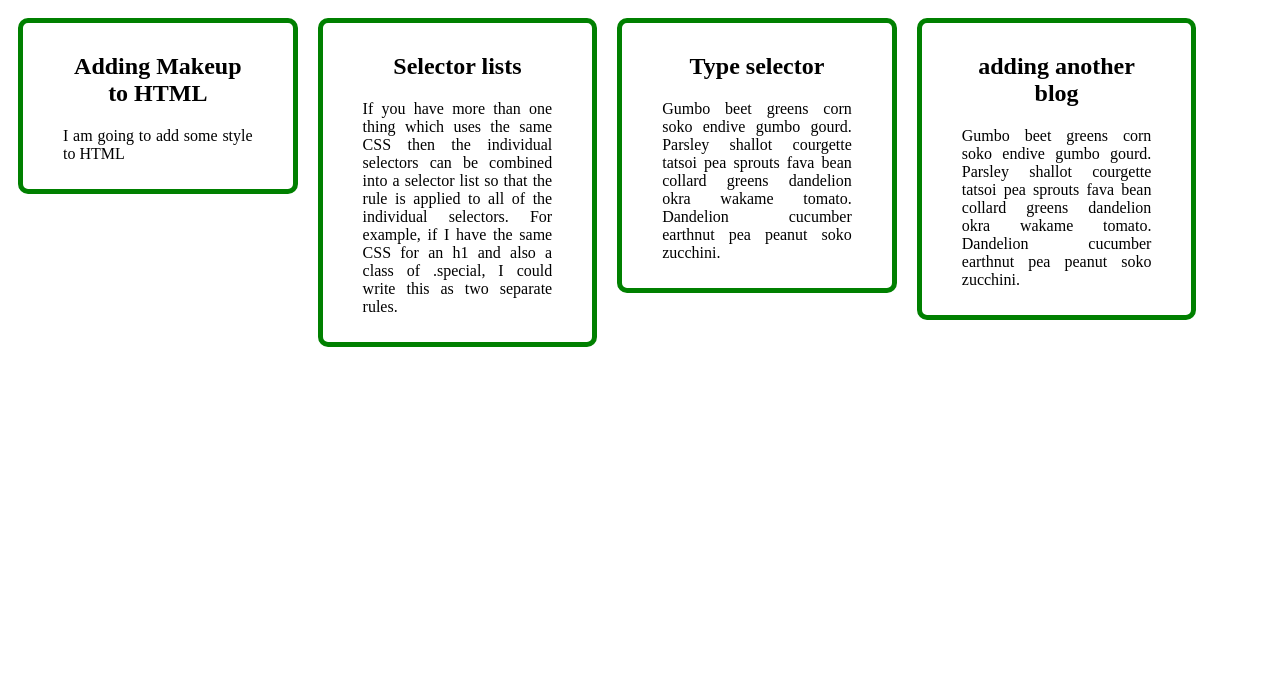
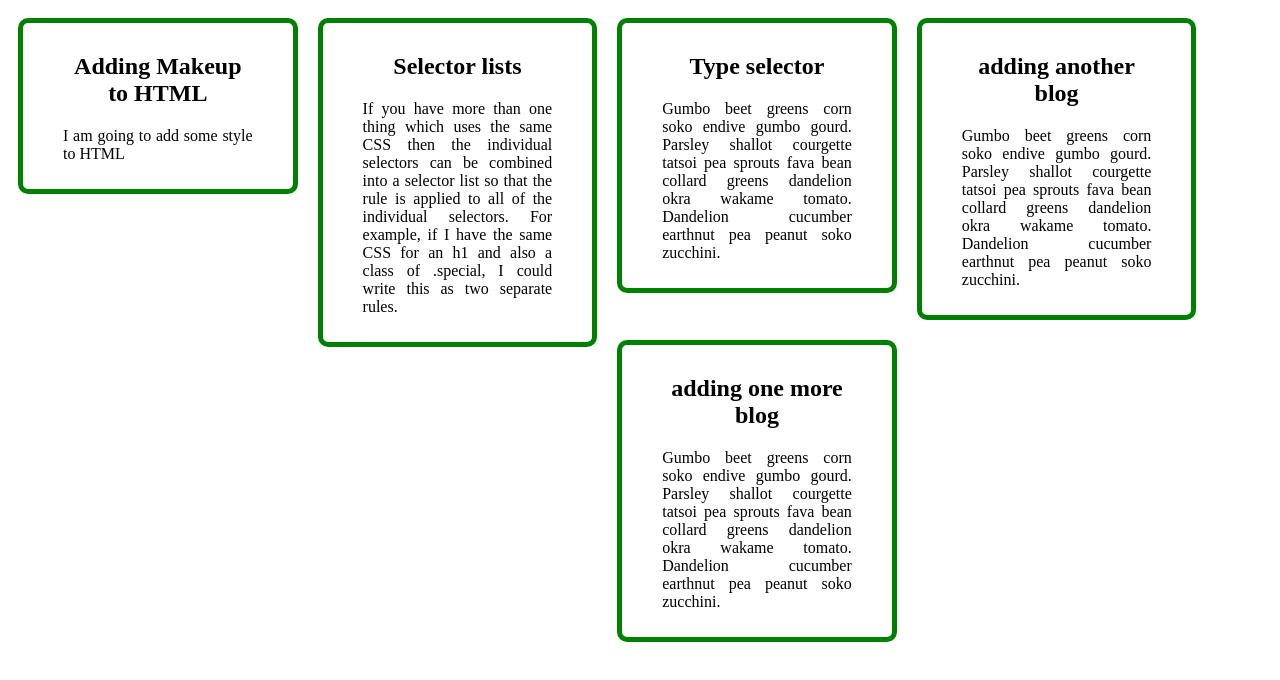
Before and after one commit to muhammad-mustafizur-rahman/firstCSSWebsite, a plain HTML site: page index.html in a window 1280 px wide. Drawn offline with Linux system fonts and the light colour scheme.

Commit message:
added one more blog

```diff
--- a/index.html
+++ b/index.html
@@ -40,6 +40,13 @@
 
         </p>
     </div>
+    <div class="blog">
+        <h2>adding one more blog</h2>
+        <p>Gumbo beet greens corn soko endive gumbo gourd. Parsley shallot courgette tatsoi pea sprouts fava bean
+            collard greens dandelion okra wakame tomato. Dandelion cucumber earthnut pea peanut soko zucchini.
+
+        </p>
+    </div>
 </body>
 
 </html>
```
